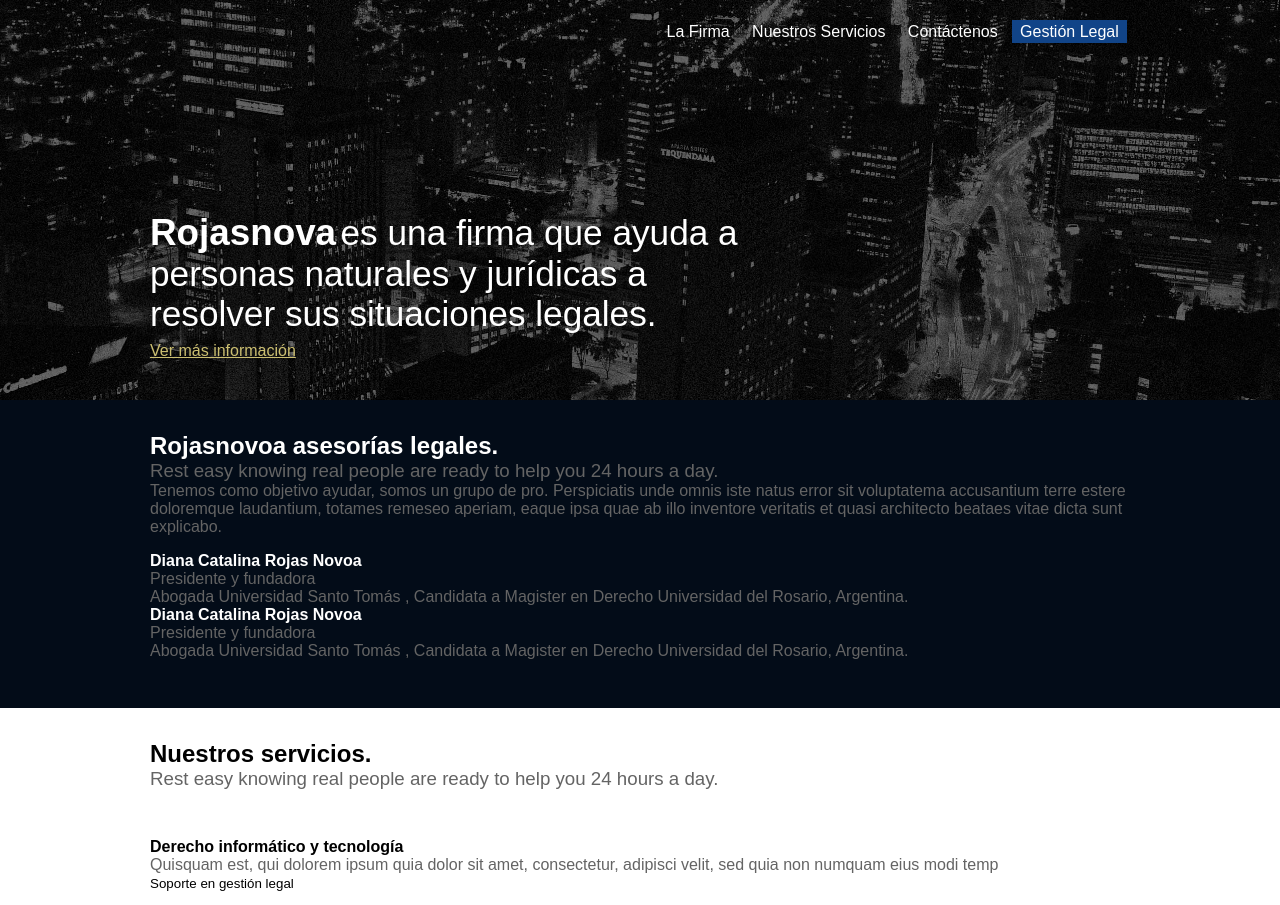
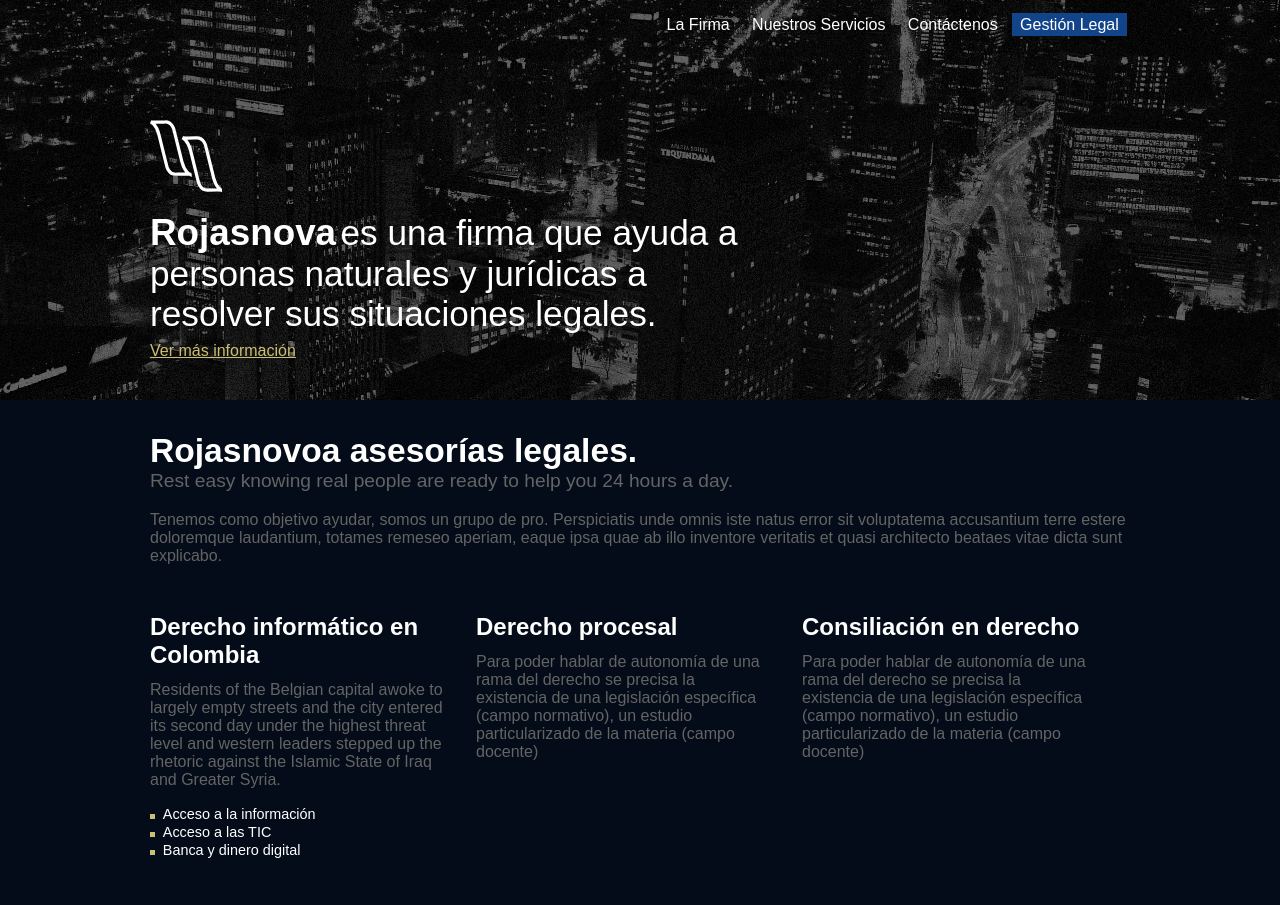
Before and after one commit to Maachi/RojasNovoa, a website: page index.html in a window 1280 px wide. Shown: the top 905 px of the page. Drawn offline with Linux system fonts and the light colour scheme.

Commit message:
Logo and firm styling

```diff
--- a/index.html
+++ b/index.html
@@ -26,6 +26,19 @@
             <section class="hero">
                 <div class="slide-gr">
                     <div class="page-wrapper">
+                        <svg version="1.1" id="rojas-novoa-logo" xmlns="http://www.w3.org/2000/svg" xmlns:xlink="http://www.w3.org/1999/xlink" x="0px"
+                        y="0px" width="72.473px" height="72.171px" viewBox="0 0 22.473 22.171" enable-background="new 0 0 22.473 22.171"
+                        xml:space="preserve">
+                            <path fill="none" stroke="#FFFFFF" stroke-miterlimit="10" d="M9.915,12.898c-0.004-0.017-0.013-0.027-0.018-0.044L7.724,4.093
+                            l0.002-0.001L7.521,3.267c0,0-0.477-2.803-2.838-2.753c-0.744,0.015-4.092,0.141-4.465-0.04c0,0,1.711,0.579,2.518,3.858
+                            c0.008,0.034,0.023,0.058,0.033,0.09l2.228,9.02H5l0.13,0.523c0,0,0.479,2.802,2.838,2.753c0.744-0.015,4.09-0.141,4.465,0.04
+                            C12.433,16.757,10.722,16.177,9.915,12.898z"/>
+                            <path fill="none" stroke="#FFFFFF" stroke-miterlimit="10" d="M19.737,17.839c-0.004-0.011-0.009-0.019-0.012-0.029l-2.178-8.775
+                            l0.002-0.001l-0.147-0.587L17.357,8.26h-0.001l-0.013-0.053c0,0-0.475-2.802-2.836-2.754c-0.744,0.016-4.092,0.141-4.465-0.039
+                            c0,0,1.709,0.579,2.518,3.858c0.008,0.034,0.023,0.058,0.033,0.09l2.229,9.02h0.003l0.13,0.522c0,0,0.476,2.803,2.838,2.753
+                            c0.744-0.016,4.09-0.141,4.463,0.04C22.255,21.697,20.546,21.118,19.737,17.839z"/>
+                        </svg>
+
                         <hgroup class="main-group">
                             <h1>Rojasnova</h1>
                             <h2>es una firma que ayuda a personas naturales y jurídicas a resolver sus situaciones legales.</h2>
@@ -41,7 +54,26 @@
                         <h3>Rest easy knowing real people are ready to help you 24 hours a day.</h3>
                     </hgroup>
                     <p>Tenemos como objetivo ayudar, somos un grupo de pro. Perspiciatis unde omnis iste natus error sit voluptatema accusantium terre estere doloremque laudantium, totames remeseo aperiam, eaque ipsa quae ab illo inventore veritatis et quasi architecto beataes vitae dicta sunt explicabo.</p>
-                    <ul>
+                    <div class="areas">
+                        <div class="area">
+                            <h4>Derecho informático en Colombia</h4>
+                            <p>Residents of the Belgian capital awoke to largely empty streets and the city entered its second day under the highest threat level and western leaders stepped up the rhetoric against the Islamic State of Iraq and Greater Syria.</p>
+                            <ul class="list-of-items">
+                                <li class="bullet"><a href="">Acceso a la información</a></li>
+                                <li class="bullet"><a href="">Acceso a las TIC</a></li>
+                                <li class="bullet"><a href="">Banca y dinero digital</a></li>
+                            </ul>
+                        </div>
+                        <div class="area">
+                            <h4>Derecho procesal</h4>
+                            <p>Para poder hablar de autonomía de una rama del derecho se precisa la existencia de una legislación específica (campo normativo), un estudio particularizado de la materia (campo docente)</p>
+                        </div>
+                        <div class="area">
+                            <h4>Consiliación en derecho</h4>
+                            <p>Para poder hablar de autonomía de una rama del derecho se precisa la existencia de una legislación específica (campo normativo), un estudio particularizado de la materia (campo docente)</p>
+                        </div>
+                    </div>
+                    <!-- ul>
                         <li>
                             <h4>Diana Catalina Rojas Novoa</h4>
                             <p>Presidente y fundadora</p>
@@ -52,7 +84,7 @@
                             <p>Presidente y fundadora</p>
                             <p>Abogada Universidad Santo Tomás , Candidata a Magister en Derecho Universidad del Rosario, Argentina.</p>
                         </li>
-                    </ul>
+                    </ul -->
                 </div>
             </section>
             <section class="services">
--- a/static/less/base/reset.less
+++ b/static/less/base/reset.less
@@ -9,7 +9,7 @@ body {
 h1, h2, h3, h4 {
 	margin: 0;
 	font-family: @title-font-family;
-	font-weight: 700;
+	font-weight: 600;
 }
 
 a{
--- a/static/less/base/site.less
+++ b/static/less/base/site.less
@@ -10,10 +10,41 @@
 
 	.page-group{
 
+		h2{
+			font-size: 2.1em;
+		}
+
 		h3 {
 			color:@interior-font-color;
 			font-family: @main-font-family;
 			font-weight: 300;
+			font-size: 1.2em;
+			margin: 0 0 1em 0;
 		}
 	}
 }
+
+#rojas-novoa-logo{
+	margin: 0 0 1em;
+}
+
+.bullet:before {
+    background: @link-color;
+    height: .3em;
+    width: .3em;
+    content: '';
+    display: inline-block;
+    margin: 0 .5em 0 0;
+}
+
+.list-of-items{
+	a {
+		color: @main-font-color;
+		text-decoration: none;
+		font-size: .9em;
+
+		&:hover {
+			text-decoration: underline;
+		}
+	}
+}
--- a/static/less/base/theme.less
+++ b/static/less/base/theme.less
@@ -1,5 +1,5 @@
 @main-font-family: "franklin-gothic-urw",sans-serif;
-@title-font-family: "franklin-gothic-urw",sans-serif;
+@title-font-family: "proxima-nova-alt",sans-serif;;
 @main-background-color: #000;
 @main-font-color: #fff;
 
--- a/static/less/components/firm.less
+++ b/static/less/components/firm.less
@@ -5,4 +5,25 @@
 	p{
 		color: @interior-font-color;
 	}
+
+	.areas{
+		margin: 1em 0;
+		flex-flow: row wrap;
+		justify-content: flex-start;
+		display: flex;
+
+		.area{
+			width: 30%;
+			margin: 2em 2em 0 0;
+
+			h4{
+				font-size: 1.5em;
+				margin: 0 0 .5em;
+			}
+
+			p{
+				margin: .5em 0;
+			}
+		}
+	}
 }
--- a/static/less/components/menu.less
+++ b/static/less/components/menu.less
@@ -9,17 +9,9 @@
 		width: 100%;
 		height: 2em;
 		margin: 0;
-		display: -webkit-box;
-			display: -moz-box;
-				display: box;
-
-		-webkit-box-align: center;
-			-moz-box-align: center;
-				box-align: center;
-
-		-webkit-box-pack: end;
-			-moz-box-pack: end;
-				box-pack: end;
+		flex-flow: row wrap;
+		justify-content: flex-end;
+		display: flex;
 
 		li{
 			box-flex:0;
```
Also changed, not shown: static/css/main.css.
